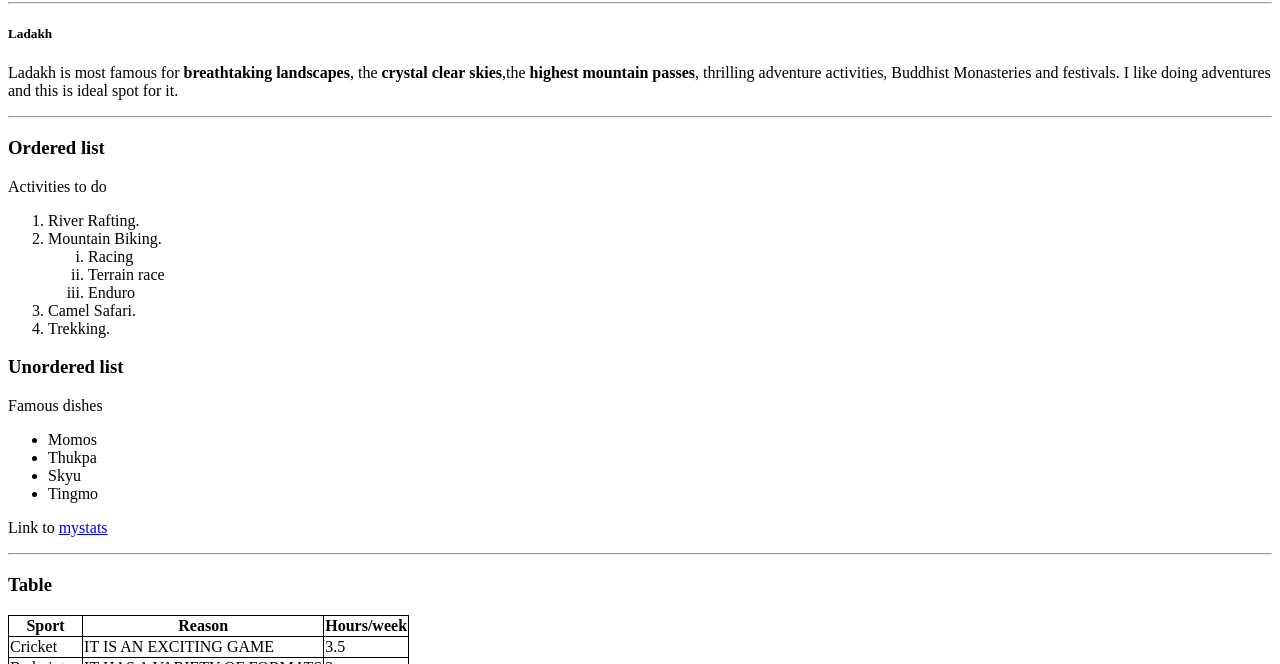
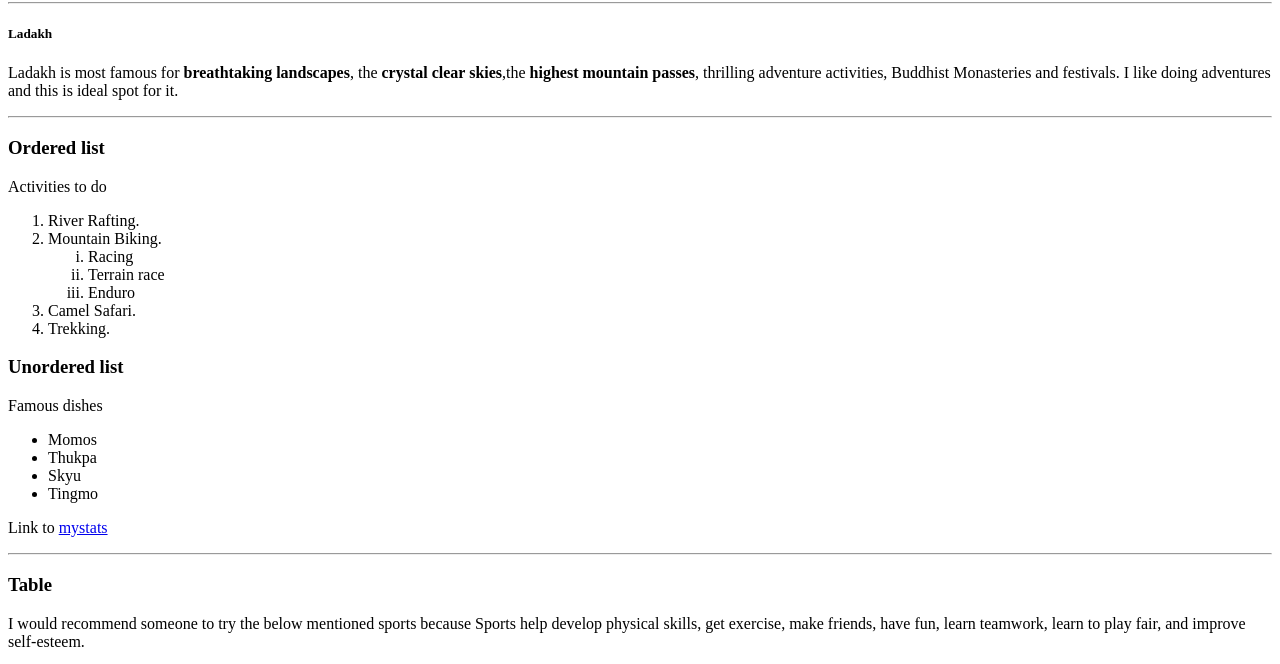
Before and after one commit to 44-563-WebApps-F23/44563-webapps-f23-assignment3-LeelaKrishna97, a plain HTML site: page index.html in a window 1280 px wide. Shown: the part 114-778 px from the top of the page. Drawn offline with Linux system fonts and the light colour scheme.

Commit message:
updated index.html

```diff
--- a/index.html
+++ b/index.html
@@ -50,6 +50,9 @@
 
     <hr>
     <h3>Table</h3>
+    <p>I would recommend someone to try the below mentioned sports because Sports help
+       develop physical skills, get exercise, make friends, have fun, learn teamwork, learn to play
+        fair, and improve self-esteem.</p>
 
 <table>
     <tr>
```
